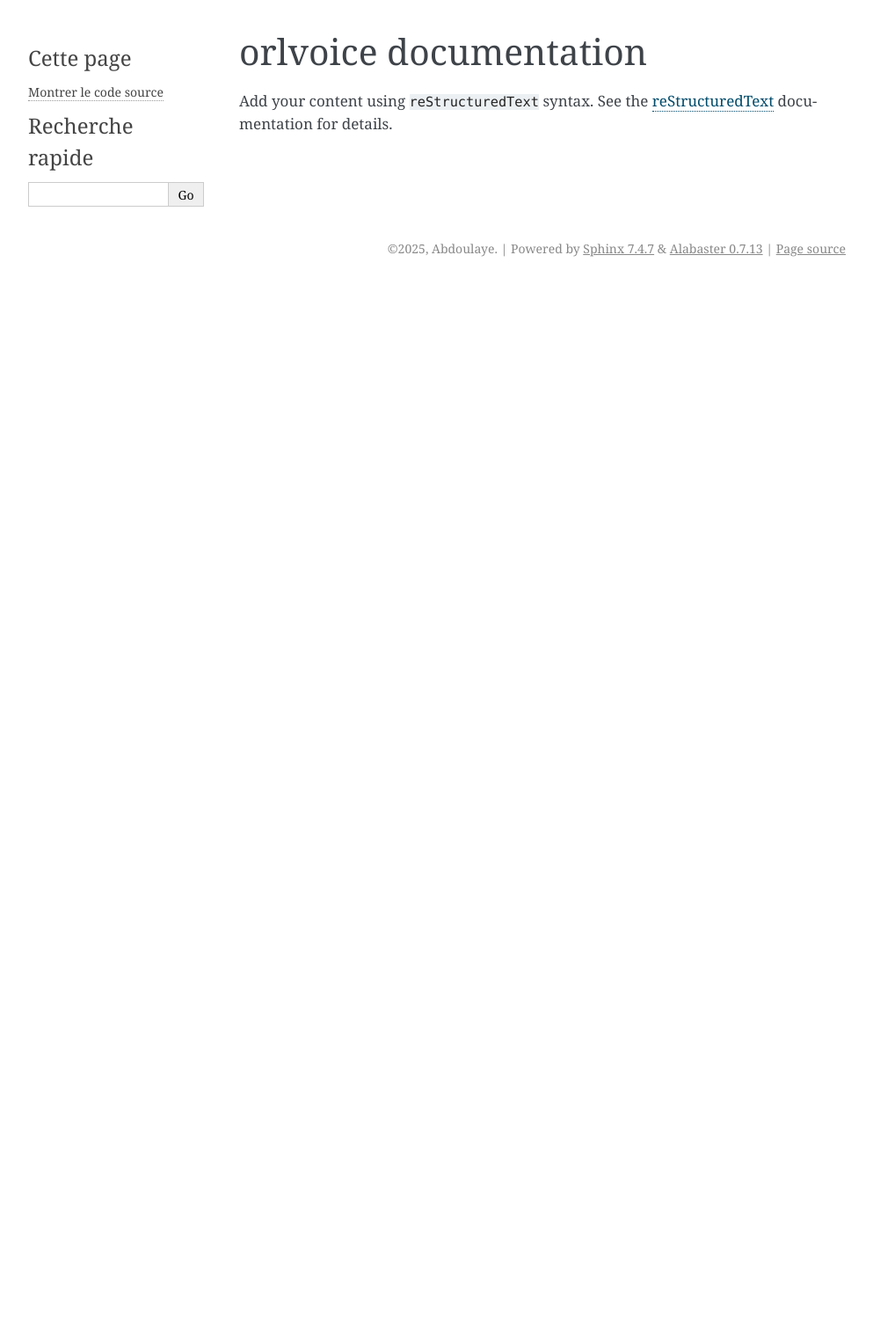
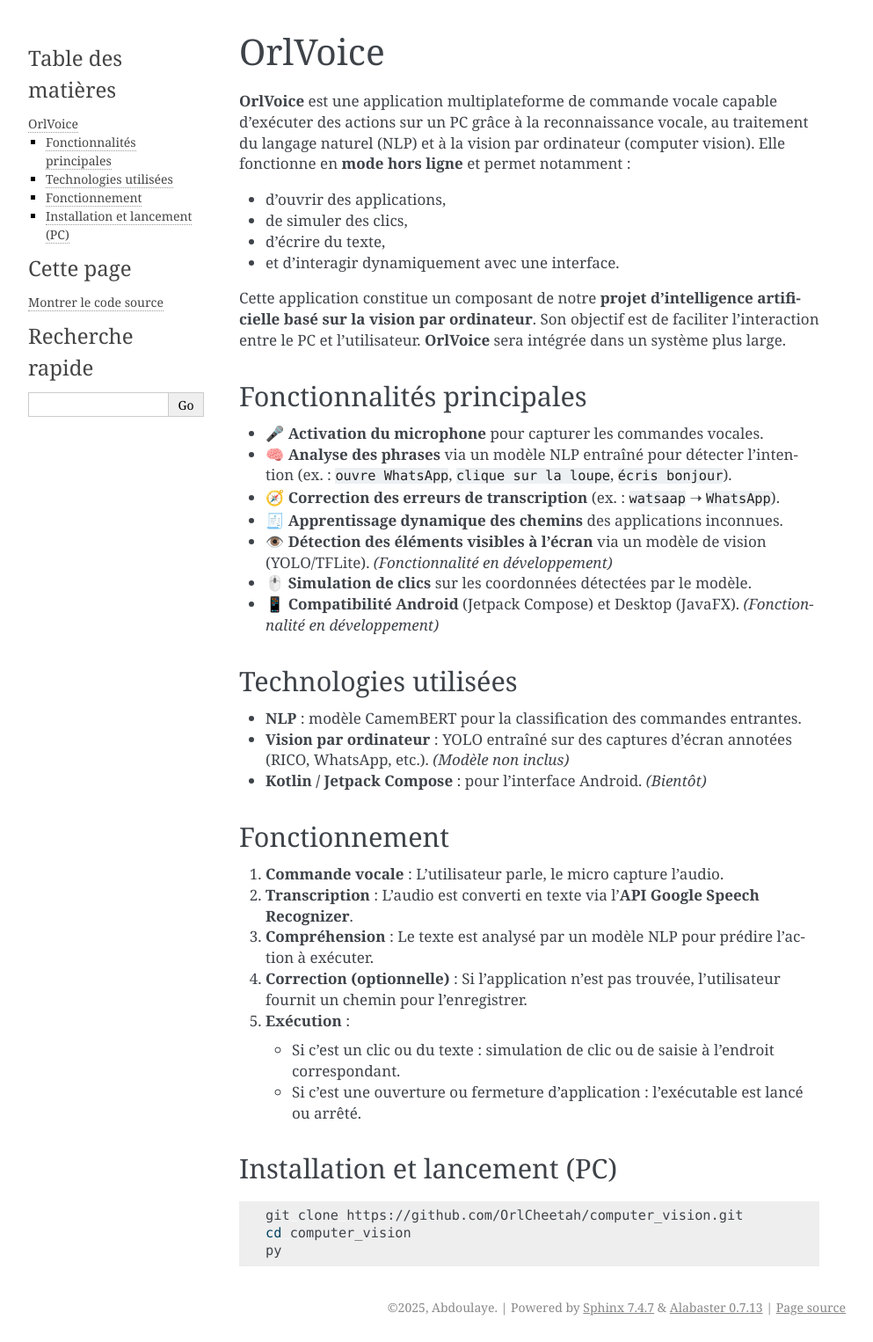
Before and after one commit to OrlCheetah/computer_vision, a Sphinx documentation site: the page built from docs/index.rst, in a window 1280 px wide. Shown: the whole page at 88% size, without its empty margins (148-1141 px from the left). Built offline with Sphinx 7.4.7, drawn with Linux system fonts in a browser that asks for light colours; before the commit the page ends 900 px from its top, so only the background shows below that.

Commit message:
Mise a jour

```diff
--- a/docs/index.rst
+++ b/docs/index.rst
@@ -1,16 +1,50 @@
-.. orlvoice documentation master file, created by
-   sphinx-quickstart on Wed May 21 13:03:23 2025.
-   You can adapt this file completely to your liking, but it should at least
-   contain the root `toctree` directive.
+OrlVoice
+========
 
-orlvoice documentation
-======================
+**OrlVoice** est une application multiplateforme de commande vocale capable d'exécuter des actions sur un PC grâce à la reconnaissance vocale, au traitement du langage naturel (NLP) et à la vision par ordinateur (computer vision). Elle fonctionne en **mode hors ligne** et permet notamment :
 
-Add your content using ``reStructuredText`` syntax. See the
-`reStructuredText <https://www.sphinx-doc.org/en/master/usage/restructuredtext/index.html>`_
-documentation for details.
+- d'ouvrir des applications,
+- de simuler des clics,
+- d’écrire du texte,
+- et d’interagir dynamiquement avec une interface.
 
+Cette application constitue un composant de notre **projet d'intelligence artificielle basé sur la vision par ordinateur**. Son objectif est de faciliter l'interaction entre le PC et l'utilisateur. **OrlVoice** sera intégrée dans un système plus large.
 
-.. toctree::
-   :maxdepth: 2
-   :caption: Contents:
+Fonctionnalités principales
+---------------------------
+
+- 🎤 **Activation du microphone** pour capturer les commandes vocales.
+- 🧠 **Analyse des phrases** via un modèle NLP entraîné pour détecter l’intention (ex. : ``ouvre WhatsApp``, ``clique sur la loupe``, ``écris bonjour``).
+- 🧭 **Correction des erreurs de transcription** (ex. : ``watsaap`` ➝ ``WhatsApp``).
+- 🧾 **Apprentissage dynamique des chemins** des applications inconnues.
+- 👁️ **Détection des éléments visibles à l’écran** via un modèle de vision (YOLO/TFLite). *(Fonctionnalité en développement)*
+- 🖱️ **Simulation de clics** sur les coordonnées détectées par le modèle.
+- 📱 **Compatibilité Android** (Jetpack Compose) et Desktop (JavaFX). *(Fonctionnalité en développement)*
+
+Technologies utilisées
+----------------------
+
+- **NLP** : modèle CamemBERT pour la classification des commandes entrantes.
+- **Vision par ordinateur** : YOLO entraîné sur des captures d’écran annotées (RICO, WhatsApp, etc.). *(Modèle non inclus)*
+- **Kotlin / Jetpack Compose** : pour l’interface Android. *(Bientôt)*
+
+Fonctionnement
+--------------
+
+#. **Commande vocale** : L'utilisateur parle, le micro capture l'audio.
+#. **Transcription** : L’audio est converti en texte via l’**API Google Speech Recognizer**.
+#. **Compréhension** : Le texte est analysé par un modèle NLP pour prédire l’action à exécuter.
+#. **Correction (optionnelle)** : Si l’application n’est pas trouvée, l’utilisateur fournit un chemin pour l’enregistrer.
+#. **Exécution** :
+
+   - Si c’est un clic ou du texte : simulation de clic ou de saisie à l’endroit correspondant.
+   - Si c’est une ouverture ou fermeture d’application : l’exécutable est lancé ou arrêté.
+
+Installation et lancement (PC)
+------------------------------
+
+.. code-block:: bash
+
+    git clone https://github.com/OrlCheetah/computer_vision.git
+    cd computer_vision
+    py
```
Also changed, not shown: Executor.py (line endings or trailing spaces).
